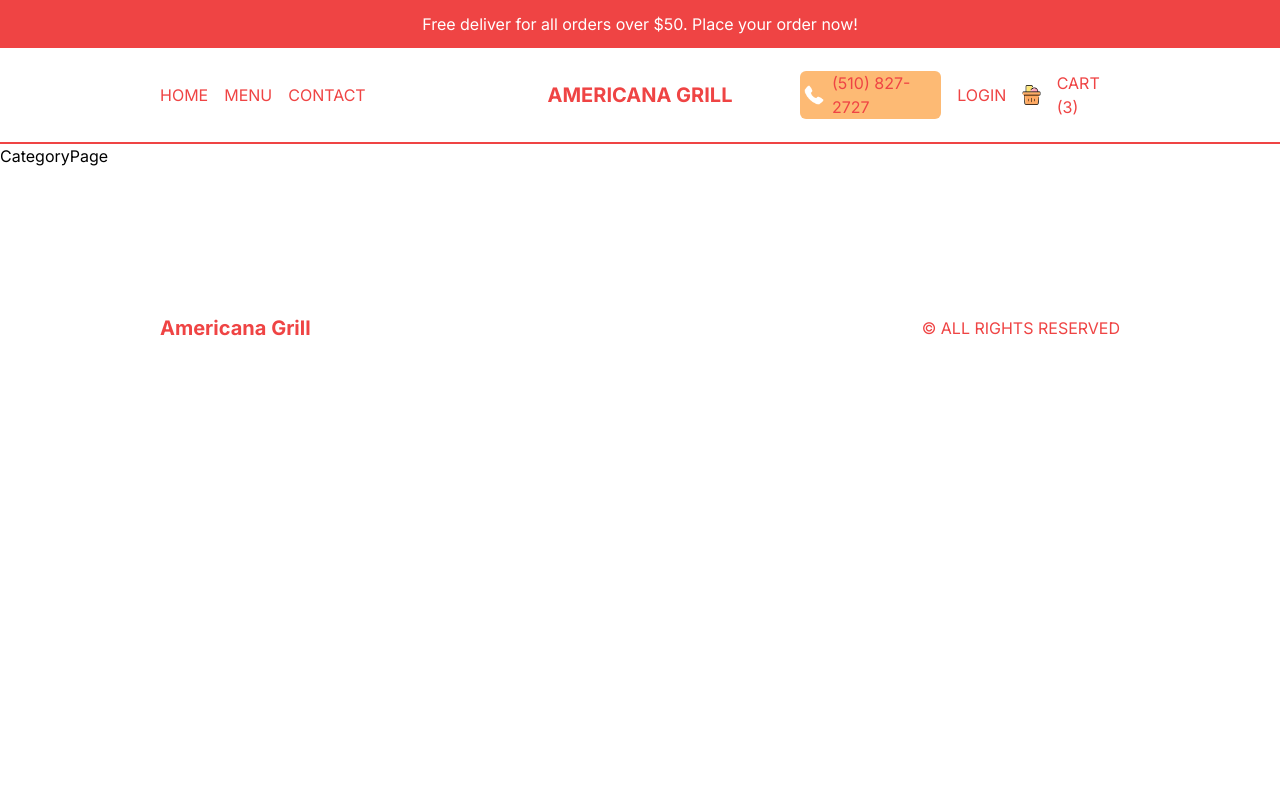
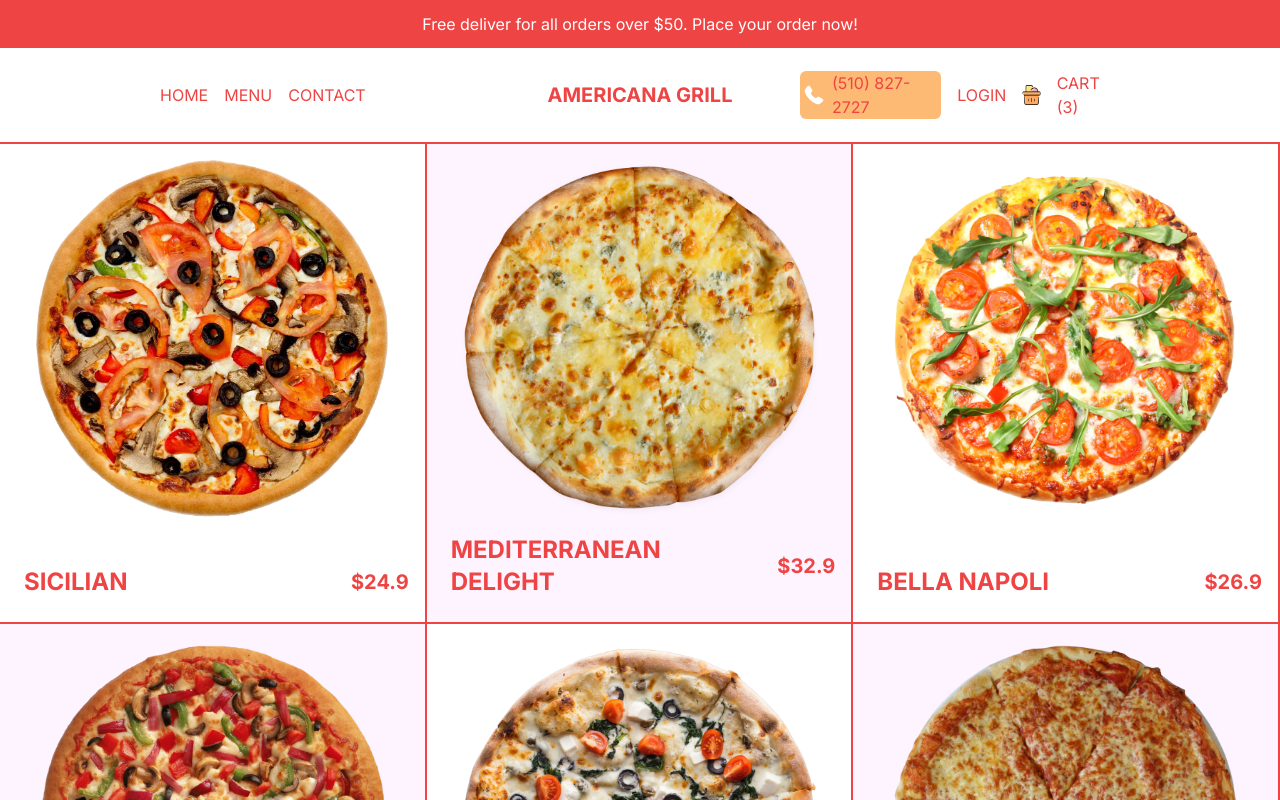
Before and after one commit to jevoncochran/americana-grill-app, a Next.js app: page /menu/burgers in a window 1280 px wide. Shown: the top 800 px of the page. Built offline with nearby package versions, Linux system fonts and the light colour scheme.

Commit message:
CategoryPage

```diff
--- a/src/app/menu/[category]/page.tsx
+++ b/src/app/menu/[category]/page.tsx
@@ -1,5 +1,35 @@
+import { PIZZAS } from "@/data";
+import Image from "next/image";
+import Link from "next/link";
+
 const CategoryPage = () => {
-  return <div>CategoryPage</div>;
+  return (
+    <div className="flex flex-wrap text-red-500">
+      {PIZZAS.map((item) => (
+        <Link
+          key={item.id}
+          href={`/product/${item.id}`}
+          className="w-full sm:w-1/2 lg:w-1/3 h-[60vh] border-r-2 border-b-2 border-red-500 even:bg-fuchsia-50 p-4 flex flex-col justify-between group"
+        >
+          {/* IMAGE CONTAINER */}
+          {item.img && (
+            <div className="relative h-[80%]">
+              <Image src={item.img} alt="" fill className="object-contain" />
+            </div>
+          )}
+
+          {/* TEXT CONTAINER */}
+          <div className="flex items-center justify-between font-bold">
+            <h1 className="text-2xl uppercase p-2">{item.title}</h1>
+            <h2 className="group-hover:hidden text-xl">${item.price}</h2>
+            <button className="hidden group-hover:block uppercase bg-red-500 text-white p-2 rounded-md">
+              Add to cart
+            </button>
+          </div>
+        </Link>
+      ))}
+    </div>
+  );
 };
 
 export default CategoryPage;
```
